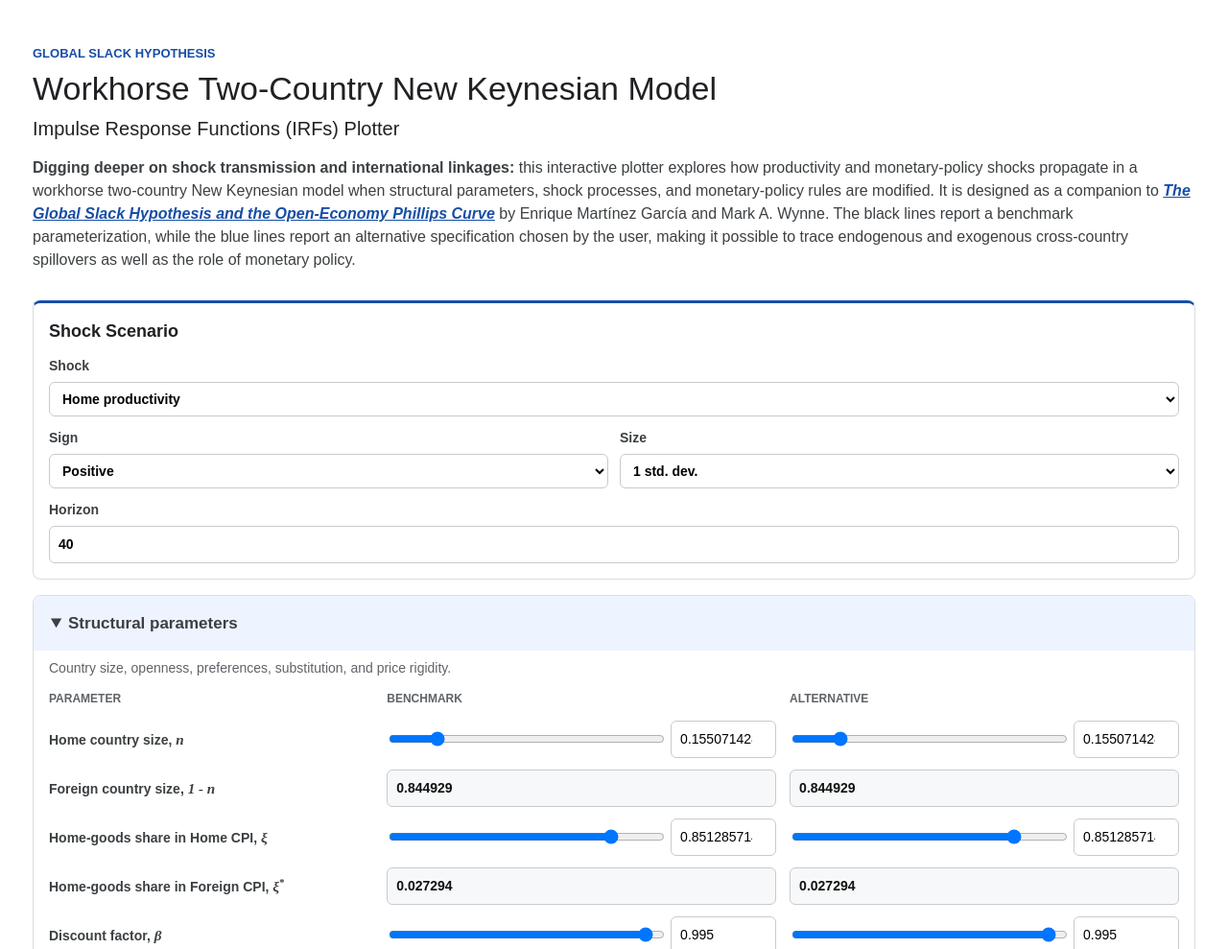
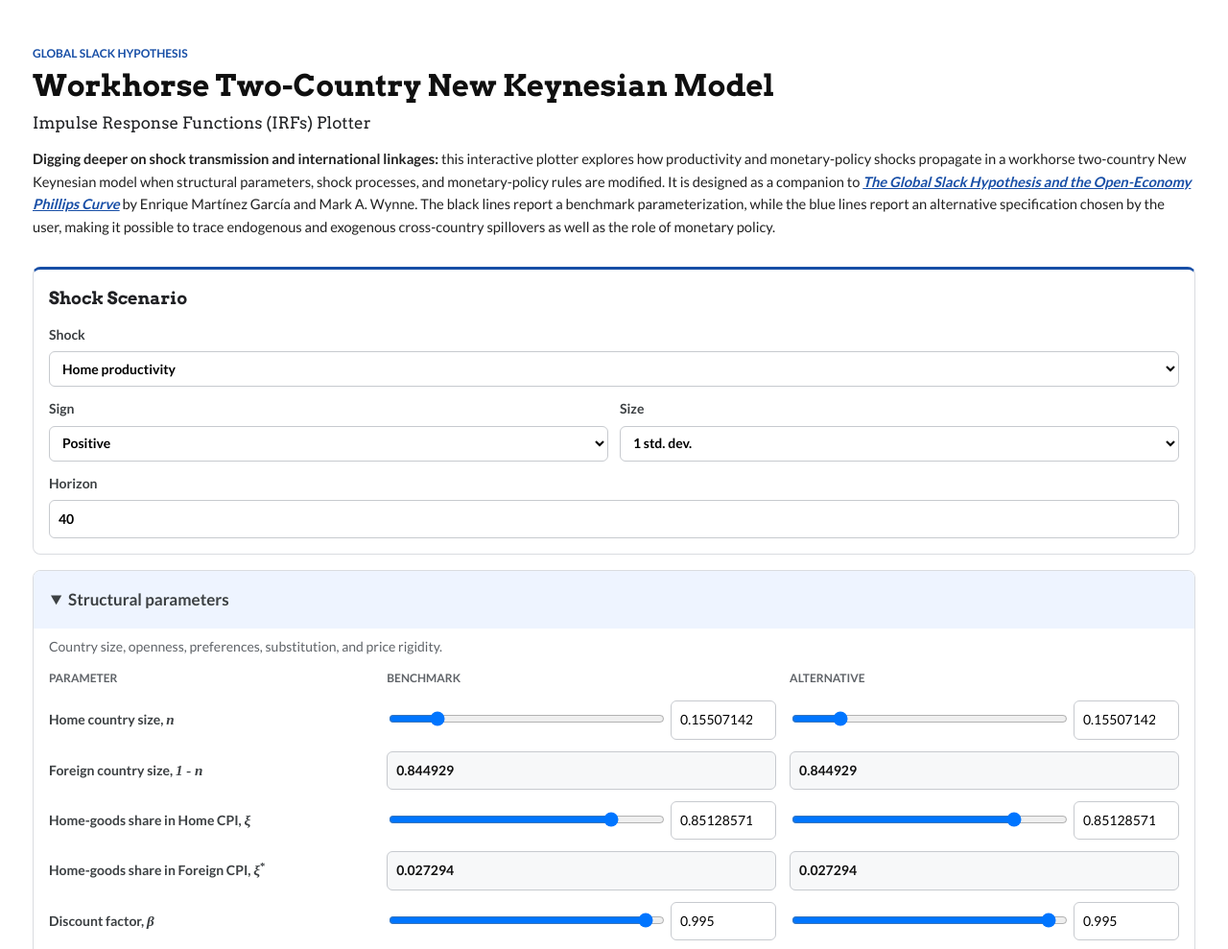
Before and after one commit to emgeconomics/global-slack-irf-plotter, a website: page index.html in a window 1280 px wide. Shown: the top 989 px of the page at 96% size. Drawn offline with Linux system fonts and the light colour scheme.

Commit message:
Match plotter typography to EMG site

```diff
--- a/styles.css
+++ b/styles.css
@@ -27,9 +27,9 @@ body {
   margin: 0;
   color: var(--ink);
   background: #fff;
-  font-family: Arial, sans-serif;
-  line-height: 1.5;
-  font-size: 16px;
+  font-family: Lato, Arial, sans-serif;
+  line-height: 1.6;
+  font-size: 14.7px;
 }
 
 main {
@@ -46,29 +46,33 @@ main {
   color: var(--site-blue);
   font-weight: 700;
   letter-spacing: 0;
-  margin: 0 0 8px;
-  font-size: 13px;
+  margin: 0 0 7px;
+  font-size: 12px;
   text-transform: uppercase;
 }
 
 h1 {
-  font-size: 34px;
-  line-height: 1.1;
-  margin: 0 0 8px;
-  font-weight: 500;
+  font-family: Arvo, Georgia, serif;
+  font-size: 31px;
+  line-height: 1.15;
+  margin: 0 0 7px;
+  font-weight: 700;
+  color: #0f0f0f;
 }
 
 .subtitle {
-  margin: 0 0 14px;
+  margin: 0 0 12px;
   color: var(--ink);
-  font-size: 20px;
-  font-weight: 500;
+  font-family: Arvo, Georgia, serif;
+  font-size: 17px;
+  font-weight: 400;
 }
 
 h2 {
+  font-family: Arvo, Georgia, serif;
   font-size: 18px;
   margin: 0 0 12px;
-  font-weight: 600;
+  font-weight: 700;
 }
 
 h3 {
@@ -80,8 +84,13 @@ h3 {
 .lead {
   max-width: none;
   margin: 0;
-  color: #3c4043;
-  font-size: 16px;
+  color: #212121;
+  font-size: 14.7px;
+  line-height: 1.6;
+}
+
+.lead strong {
+  font-weight: 700;
 }
 
 .lead a,
@@ -530,9 +539,10 @@ button:hover {
   margin-top: 34px;
   border-top: 1px solid var(--line);
   padding-top: 22px;
-  color: #3c4043;
+  color: #212121;
   max-width: none;
-  font-size: 13px;
+  font-size: 13.5px;
+  line-height: 1.6;
 }
 
 .script-warning {
@@ -554,7 +564,7 @@ button:hover {
   }
 
   h1 {
-    font-size: 28px;
+    font-size: 27px;
   }
 
   .chart-row {
```
